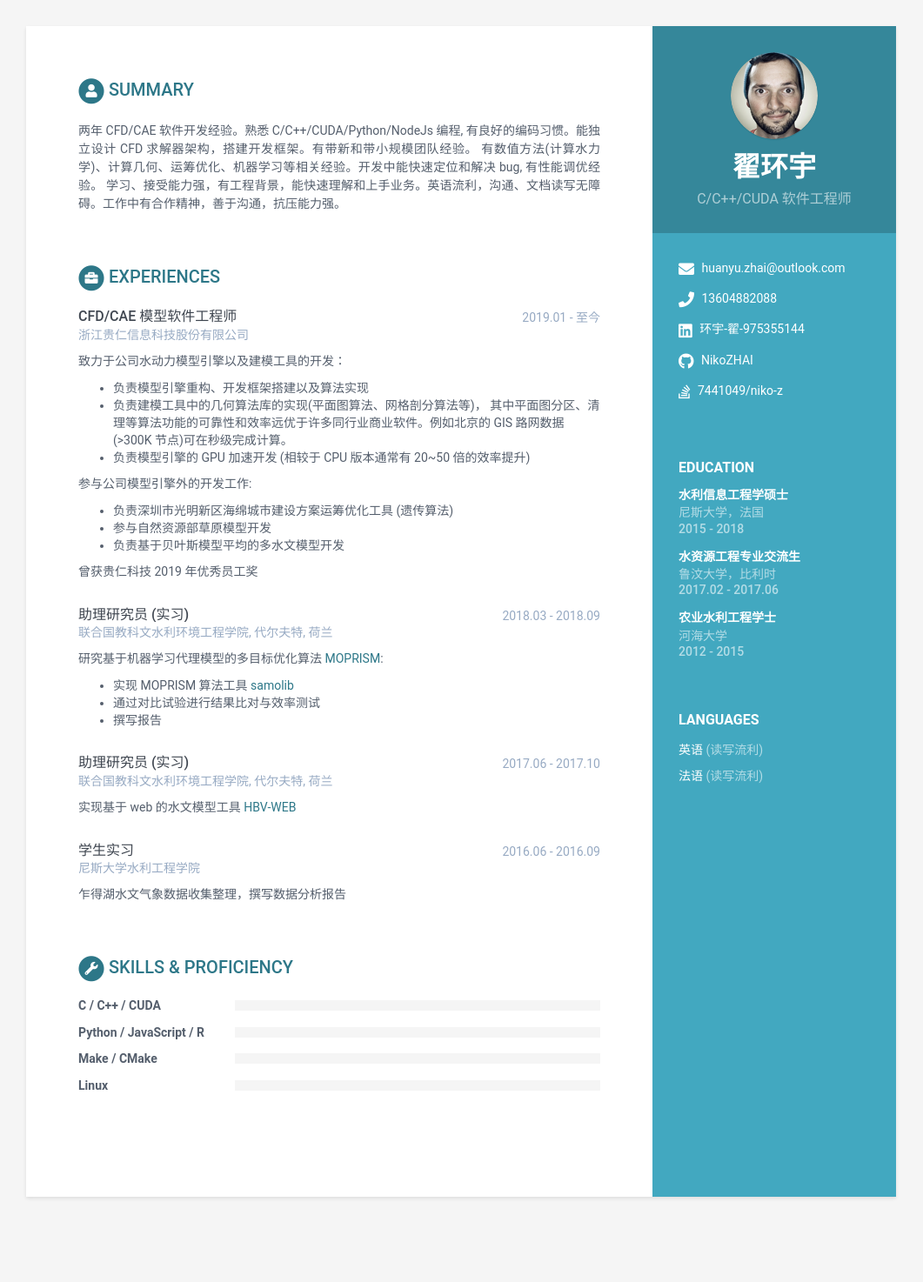
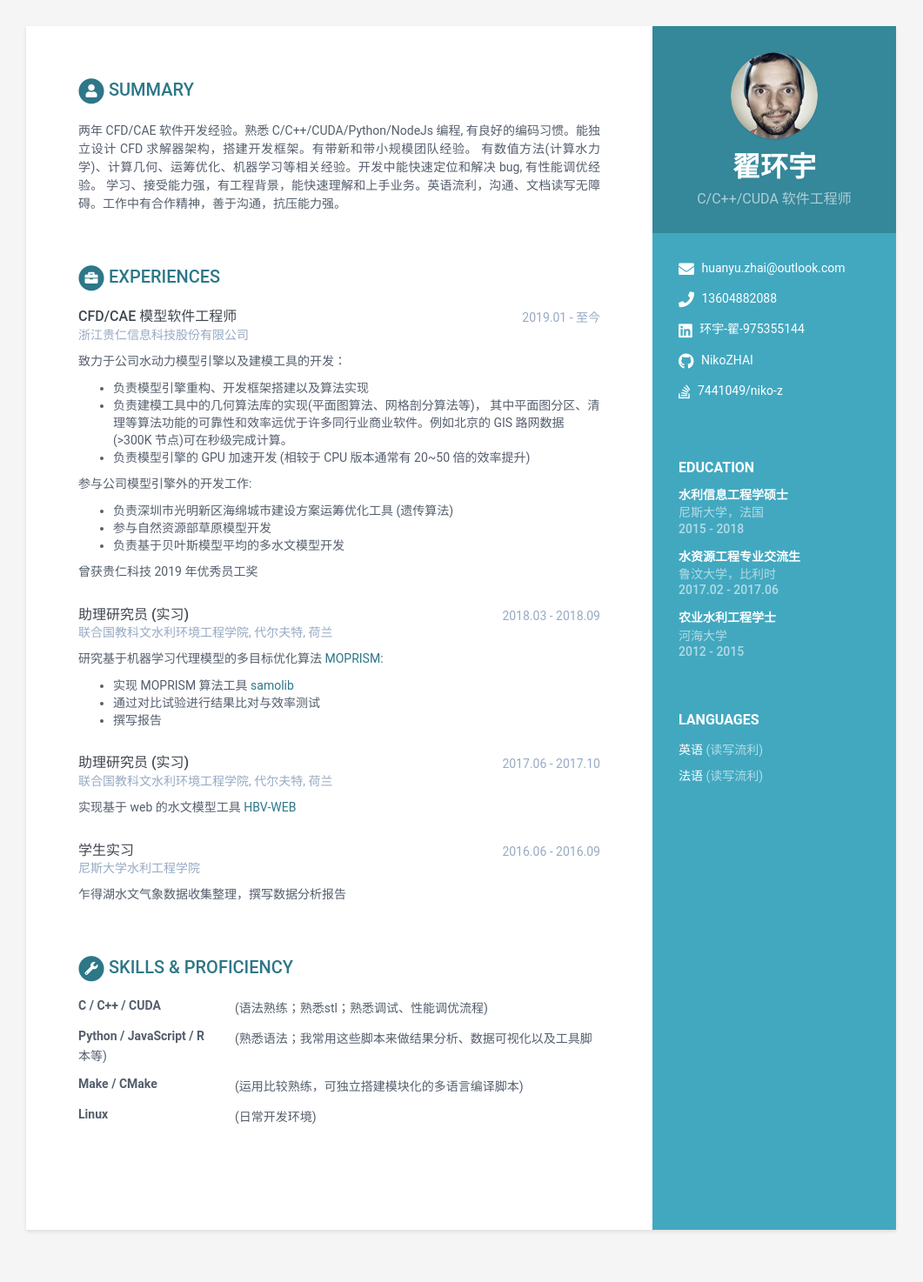
Before and after one commit to NikoZHAI/online-cv-zh, a Jekyll site: the page built from index.html, in a window 1280 px wide. Shown: the whole page at 87% size, without its empty margins (110-1171 px from the left). Built offline with Jekyll 4.4.1, drawn with Linux system fonts in a browser that asks for light colours; before the commit the page ends 1436 px from its top, so only the background shows below that.

Commit message:
add skills

```diff
--- a/_data/data.yml
+++ b/_data/data.yml
@@ -119,9 +119,13 @@ skills:
 
     toolset:
       - name: C / C++ / CUDA
+        desc: 语法熟练；熟悉stl；熟悉调试、性能调优流程
 
       - name: Python / JavaScript / R
+        desc: 熟悉语法；我常用这些脚本来做结果分析、数据可视化以及工具脚本等
 
       - name: Make / CMake
+        desc: 运用比较熟练，可独立搭建模块化的多语言编译脚本
 
       - name: Linux
+        desc: 日常开发环境
--- a/_includes/skills.html
+++ b/_includes/skills.html
@@ -16,11 +16,12 @@
     <div class="item">
 
       <h3 class="level-title">{{ skill.name }}</h3>
+      <span class="lang-desc">({{ skill.desc }})</span>
 
-      <div class="level-bar">
+      <!-- <div class="level-bar">
         <div class="level-bar-inner" data-level="{{ skill.level }}">
         </div>
-      </div><!--//level-bar-->
+      </div>//level-bar -->
 
     </div><!--//item-->
     {% endfor %}
```
